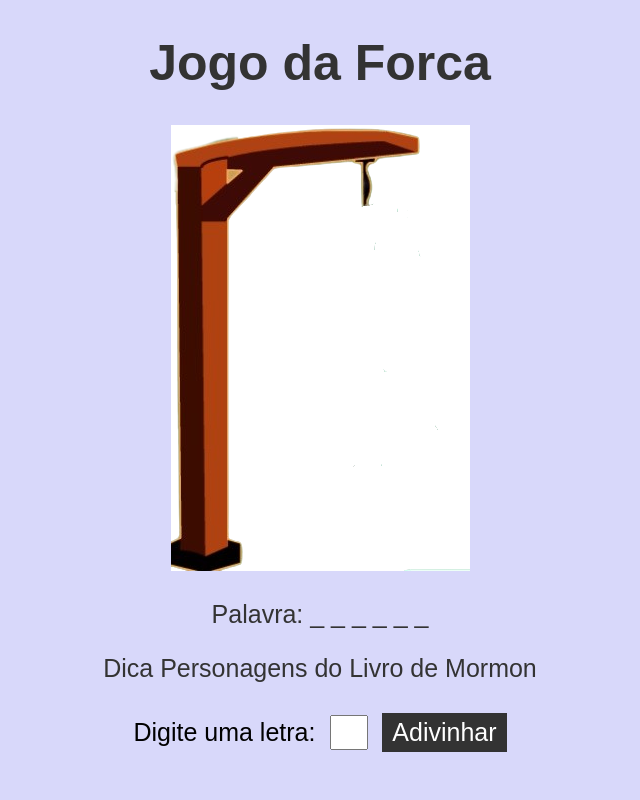
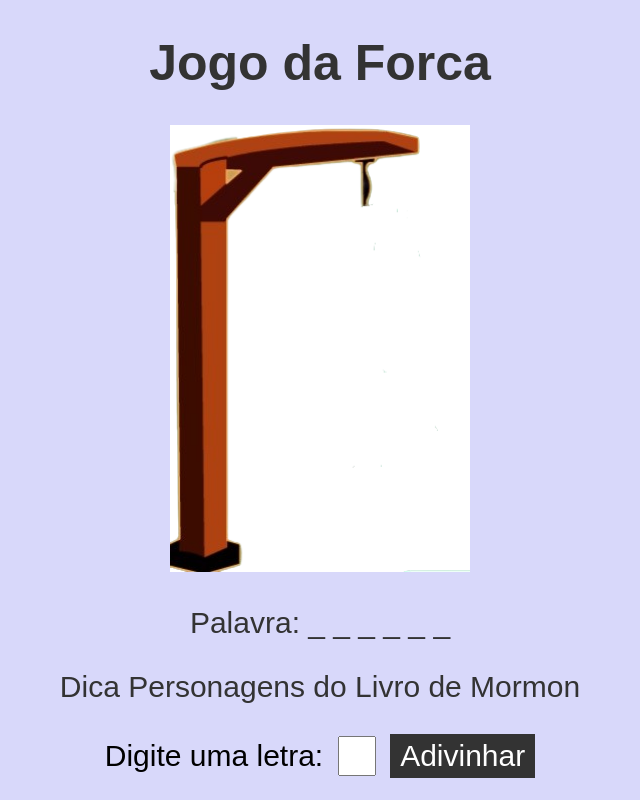
Before and after one commit to rodolfodelfino/forca, a plain HTML site: page index.html in a window 1280 px wide. Shown: the whole page, without its empty margins (320-960 px from the left). Drawn offline with Linux system fonts and the light colour scheme.

Commit message:
5 commit

```diff
--- a/styles.css
+++ b/styles.css
@@ -4,7 +4,7 @@ body {
     background-color: rgb(216, 216, 250);
    }
 
-   @media (max-width: 300px) {
+   @media (max-width: 768px) {
     h1 {
         font-size: 50px; /* Reduz o tamanho da fonte do título */
     }
@@ -47,12 +47,15 @@ h1 {
 }
 
 .hangman img {
+
+    width: 300px;
+    height: auto;
     /* Aqui você pode definir estilos para a imagem da forca */
     max-width: 100%;
 }
 
 .word p {
-    font-size: 25px;
+    font-size:30px;
     color: #333;
 }
 
@@ -61,20 +64,20 @@ h1 {
 }
 
 label {
-    font-size: 25px;
+    font-size: 30px;
 }
 
 input {
     width: 30px;
     text-transform: uppercase;
-    font-size: 25px;
+    font-size: 30px;
     margin: 0 10px;
 }
 
 button {
     background-color: #333;
     color: #fff;
-    font-size: 25px;
+    font-size: 30px;
     padding: 5px 10px;
     border: none;
     cursor: pointer;
@@ -90,7 +93,7 @@ button {
     }
 
     .guess {
-        margin-top: 3px; /* Reduz a margem superior para os elementos de adivinhação */
+        margin-top: 5px; /* Reduz a margem superior para os elementos de adivinhação */
     }
 
     label {
@@ -98,7 +101,7 @@ button {
     }
 
     .hangman img{
-    width: 500px;
+    width: 300px;
     height: auto;
     }
 
```
